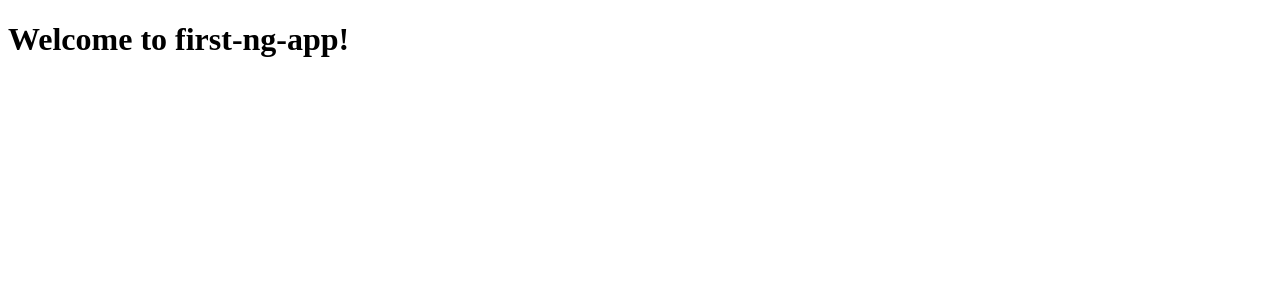
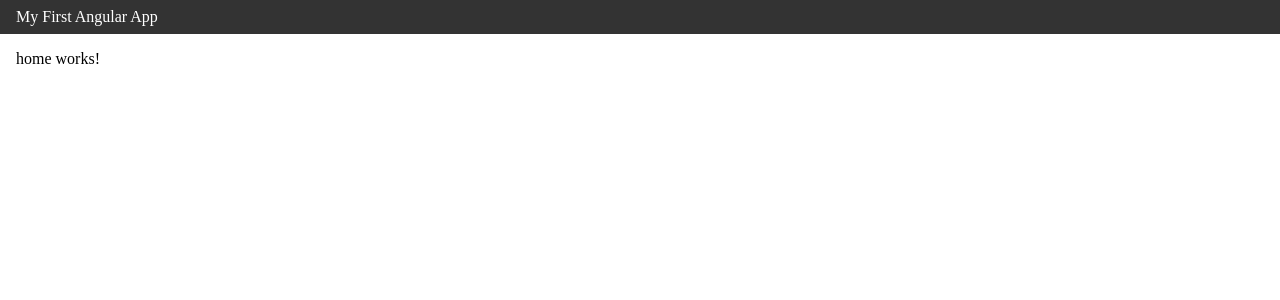
Before and after one commit to Kevindmm/myAngularPlayground, an Angular app: page / in a window 1280 px wide. Shown: the top 300 px of the page. Built offline with nearby package versions, Linux system fonts and the light colour scheme.

Commit message:
header and home components added with some css style

```diff
--- a/angular.json
+++ b/angular.json
@@ -7,8 +7,6 @@
       "projectType": "application",
       "schematics": {
         "@schematics/angular:component": {
-          "inlineTemplate": true,
-          "inlineStyle": true,
           "style": "scss"
         }
       },
--- a/src/app/app.component.ts
+++ b/src/app/app.component.ts
@@ -1,16 +1,25 @@
 import { Component } from '@angular/core';
 import { RouterOutlet } from '@angular/router';
+import { HomeComponent } from './home/home.component';
+import { HeaderComponent } from './components/header/header.component';
 
 @Component({
   selector: 'app-root',
   standalone: true,
-  imports: [RouterOutlet],
+  imports: [RouterOutlet, HomeComponent, HeaderComponent],
   template: `
-    <h1>Welcome to {{title}}!</h1>
-
-    <router-outlet />
+    <app-header />
+    <main>
+      <app-home/>
+    </main>
   `,
-  styles: [],
+  styles: [
+    `
+      main {
+        padding-inline: 16px;
+      }
+    `,
+  ],
 })
 export class AppComponent {
   title = 'first-ng-app';
--- /dev/null
+++ b/src/app/components/header/header.component.html
@@ -0,0 +1,3 @@
+<header>
+    <nav>My First Angular App</nav>
+</header>
--- /dev/null
+++ b/src/app/components/header/header.component.scss
@@ -0,0 +1,9 @@
+header {
+    display: flex;
+    padding-inline: 16px;
+    padding-block: 8px;
+    background-color: #333;
+    color: white;
+    align-items: center;
+    justify-content: space-between;
+}
--- /dev/null
+++ b/src/app/home/home.component.html
@@ -0,0 +1 @@
+<p>home works!</p>
--- a/src/styles.scss
+++ b/src/styles.scss
@@ -1 +1,9 @@
 /* You can add global styles to this file, and also import other style files */
+html, body {
+  margin: 0;
+  padding: 0;
+}
+
+* {
+  outline: none;
+}
```
Also changed, not shown: src/app/components/header/header.component.ts (added, +12 -0 lines), src/app/home/home.component.ts (added, +12 -0 lines), src/app/home/home.component.scss (added), 2 other files (tests, documents, lock files or other folders).
